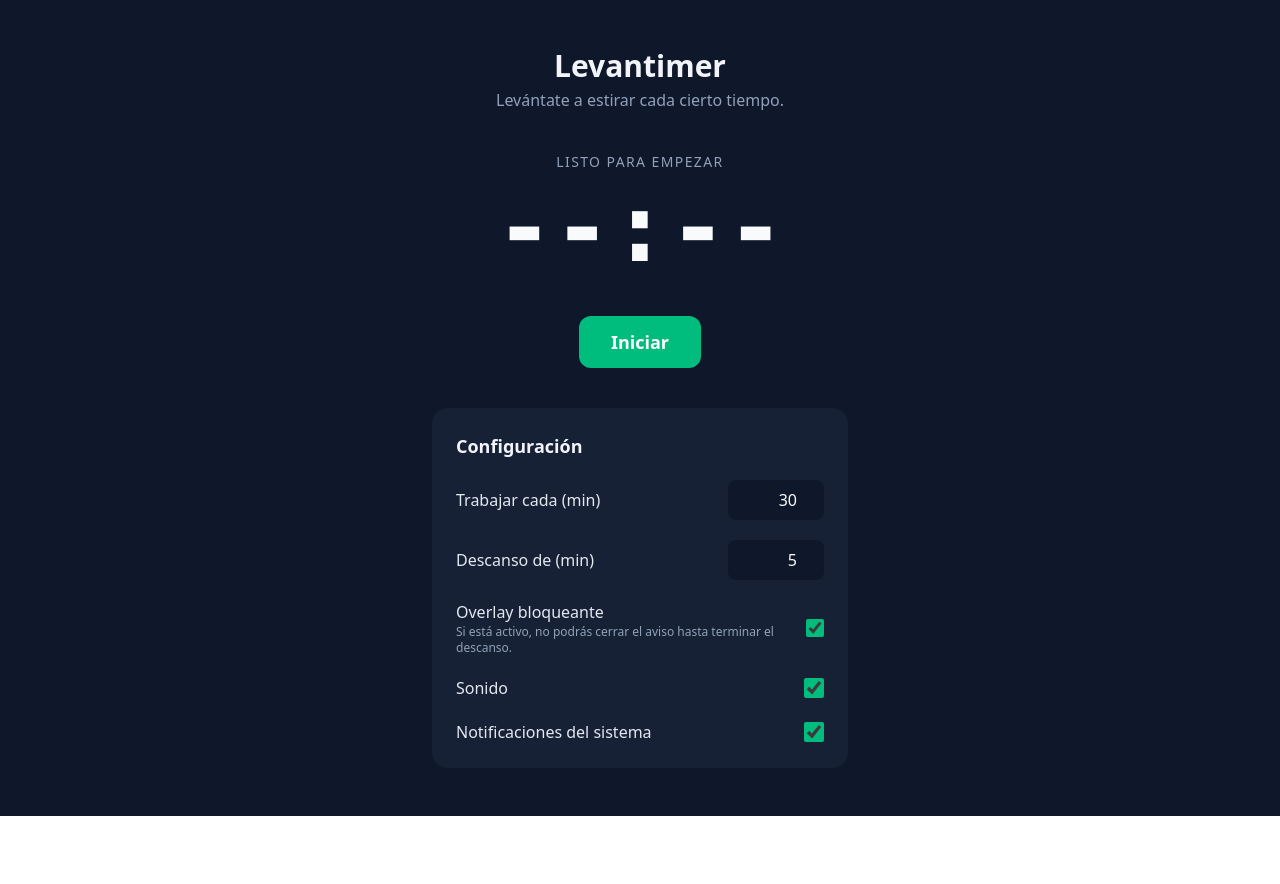
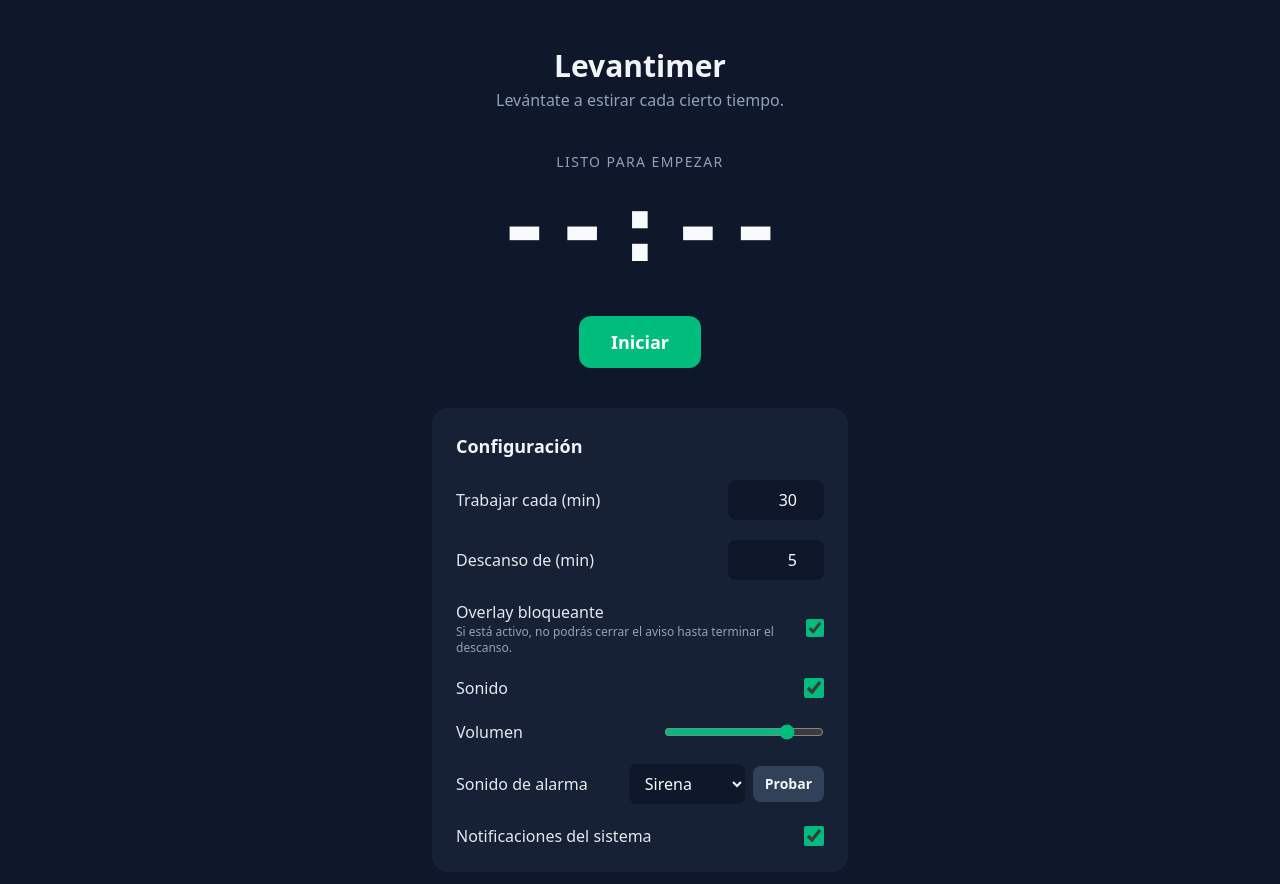
Before and after one commit to jovalles21/levantimer, a React (Vite) app: page / in a window 1280 px wide. Shown: the top 884 px of the page. Before the commit the page ends 816 px from the top, so only its background shows below. Built offline with nearby package versions, Linux system fonts and the light colour scheme.

Commit message:
feat: volumen y selector de sonido de alarma configurables
- Nueva opcion de Volumen (deslizador) en Configuracion
- Selector de sonido de alarma: Sirena, Campana o Pitidos, con boton Probar
- Se persisten en config; los sonidos escalan segun el volumen elegido

```diff
--- a/src/components/SettingsPanel.tsx
+++ b/src/components/SettingsPanel.tsx
@@ -1,11 +1,18 @@
-import type { Config } from '../types'
+import type { AlarmSound, Config } from '../types'
 import { notificationsSupported, requestPermission } from '../lib/notifications'
+import { playBreakStart, unlockAudio } from '../lib/sound'
 
 interface Props {
   config: Config
   onChange: (config: Config) => void
   disabled: boolean
 }
+
+const ALARM_OPTIONS: { value: AlarmSound; label: string }[] = [
+  { value: 'siren', label: 'Sirena' },
+  { value: 'campana', label: 'Campana' },
+  { value: 'pitidos', label: 'Pitidos' },
+]
 
 export function SettingsPanel({ config, onChange, disabled }: Props) {
   const update = (patch: Partial<Config>) => onChange({ ...config, ...patch })
@@ -62,6 +69,49 @@ export function SettingsPanel({ config, onChange, disabled }: Props) {
         onChange={(checked) => update({ sound: checked })}
       />
 
+      <label className="flex items-center justify-between gap-4 text-slate-200">
+        <span>Volumen</span>
+        <input
+          type="range"
+          min={0}
+          max={1}
+          step={0.1}
+          value={config.volume}
+          disabled={disabled || !config.sound}
+          onChange={(e) => update({ volume: Number(e.target.value) })}
+          className="w-40 accent-emerald-500 disabled:opacity-50"
+        />
+      </label>
+
+      <label className="flex items-center justify-between gap-4 text-slate-200">
+        <span>Sonido de alarma</span>
+        <div className="flex items-center gap-2">
+          <select
+            value={config.alarmSound}
+            disabled={disabled || !config.sound}
+            onChange={(e) => update({ alarmSound: e.target.value as AlarmSound })}
+            className="rounded-lg bg-slate-900 px-3 py-2 text-slate-50 disabled:opacity-50"
+          >
+            {ALARM_OPTIONS.map((o) => (
+              <option key={o.value} value={o.value}>
+                {o.label}
+              </option>
+            ))}
+          </select>
+          <button
+            type="button"
+            disabled={!config.sound}
+            onClick={() => {
+              unlockAudio()
+              playBreakStart(config.alarmSound, config.volume)
+            }}
+            className="rounded-lg bg-slate-700 px-3 py-2 text-sm font-semibold text-slate-100 hover:bg-slate-600 disabled:opacity-50"
+          >
+            Probar
+          </button>
+        </div>
+      </label>
+
       <ToggleRow
         label="Notificaciones del sistema"
         hint={notificationsSupported() ? undefined : 'No soportadas en este navegador.'}
--- a/src/hooks/useStandTimer.ts
+++ b/src/hooks/useStandTimer.ts
@@ -44,10 +44,10 @@ export function useStandTimer(config: Config): StandTimer {
     // el overlay no sea bloqueante (best-effort: el navegador puede ignorarlo).
     window.focus()
     if (p === 'break') {
-      if (cfg.sound) playBreakStart()
+      if (cfg.sound) playBreakStart(cfg.alarmSound, cfg.volume)
       if (cfg.notifications) notify('¡Levántate y estírate!', `Descanso de ${cfg.breakDuration} min.`)
     } else if (p === 'working') {
-      if (cfg.sound) playBreakEnd()
+      if (cfg.sound) playBreakEnd(cfg.volume)
       if (cfg.notifications) notify('Descanso terminado', `A trabajar durante ${cfg.workInterval} min.`)
     }
   }, [])
--- a/src/lib/sound.ts
+++ b/src/lib/sound.ts
@@ -1,4 +1,6 @@
 // Sonidos generados con la Web Audio API (sin ficheros externos).
+
+import type { AlarmSound } from '../types'
 
 let ctx: AudioContext | null = null
 
@@ -39,27 +41,31 @@ function beep(
   osc.stop(startAt + duration)
 }
 
-/** Alarma notable al empezar el descanso: sirena de tonos alternos. */
-export function playBreakStart(): void {
+/** Alarma al empezar el descanso. `volume` (0 a 1) escala el volumen. */
+export function playBreakStart(kind: AlarmSound = 'siren', volume = 1): void {
   const audio = getContext()
   const now = audio.currentTime
-  // Onda cuadrada + tonos alternos: mucho más penetrante que un beep suave.
-  const pattern = [880, 660, 880, 660, 880, 660]
-  pattern.forEach((freq, i) => {
-    beep(freq, 0.24, now + i * 0.26, 0.35, 'square')
-  })
+  if (kind === 'pitidos') {
+    // Tres beeps agudos y secos.
+    for (let i = 0; i < 3; i++) beep(880, 0.18, now + i * 0.25, 0.35 * volume, 'square')
+  } else if (kind === 'campana') {
+    // Campanadas agudas con cola larga.
+    for (let i = 0; i < 3; i++) beep(1046, 0.6, now + i * 0.45, 0.4 * volume, 'triangle')
+  } else {
+    // Sirena: onda cuadrada + tonos alternos, muy penetrante.
+    const pattern = [880, 660, 880, 660, 880, 660]
+    pattern.forEach((freq, i) => beep(freq, 0.24, now + i * 0.26, 0.4 * volume, 'square'))
+  }
 }
 
-/** Aviso al terminar el descanso: melodía ascendente, clara pero distinta de la sirena. */
-export function playBreakEnd(): void {
+/** Aviso al terminar el descanso: melodía ascendente, clara y distinta de la alarma. */
+export function playBreakEnd(volume = 1): void {
   const audio = getContext()
   const now = audio.currentTime
   // Tres notas ascendentes, repetidas, para que se note que toca sentarse.
   const notes = [523, 659, 784]
   for (let rep = 0; rep < 2; rep++) {
     const base = now + rep * 0.75
-    notes.forEach((freq, i) => {
-      beep(freq, 0.2, base + i * 0.16, 0.3, 'triangle')
-    })
+    notes.forEach((freq, i) => beep(freq, 0.2, base + i * 0.16, 0.35 * volume, 'triangle'))
   }
 }
--- a/src/types.ts
+++ b/src/types.ts
@@ -1,4 +1,7 @@
 export type Phase = 'idle' | 'working' | 'break'
+
+/** Sonido de la alarma al empezar el descanso. */
+export type AlarmSound = 'siren' | 'campana' | 'pitidos'
 
 export interface Config {
   /** Minutos de trabajo antes de avisar para levantarse. */
@@ -11,6 +14,10 @@ export interface Config {
   notifications: boolean
   /** Si se reproduce sonido en las alertas. */
   sound: boolean
+  /** Volumen de las alertas sonoras (0 a 1). */
+  volume: number
+  /** Sonido de la alarma al empezar el descanso. */
+  alarmSound: AlarmSound
 }
 
 export const DEFAULT_CONFIG: Config = {
@@ -19,4 +26,6 @@ export const DEFAULT_CONFIG: Config = {
   blockingOverlay: true,
   notifications: true,
   sound: true,
+  volume: 0.8,
+  alarmSound: 'siren',
 }
```
